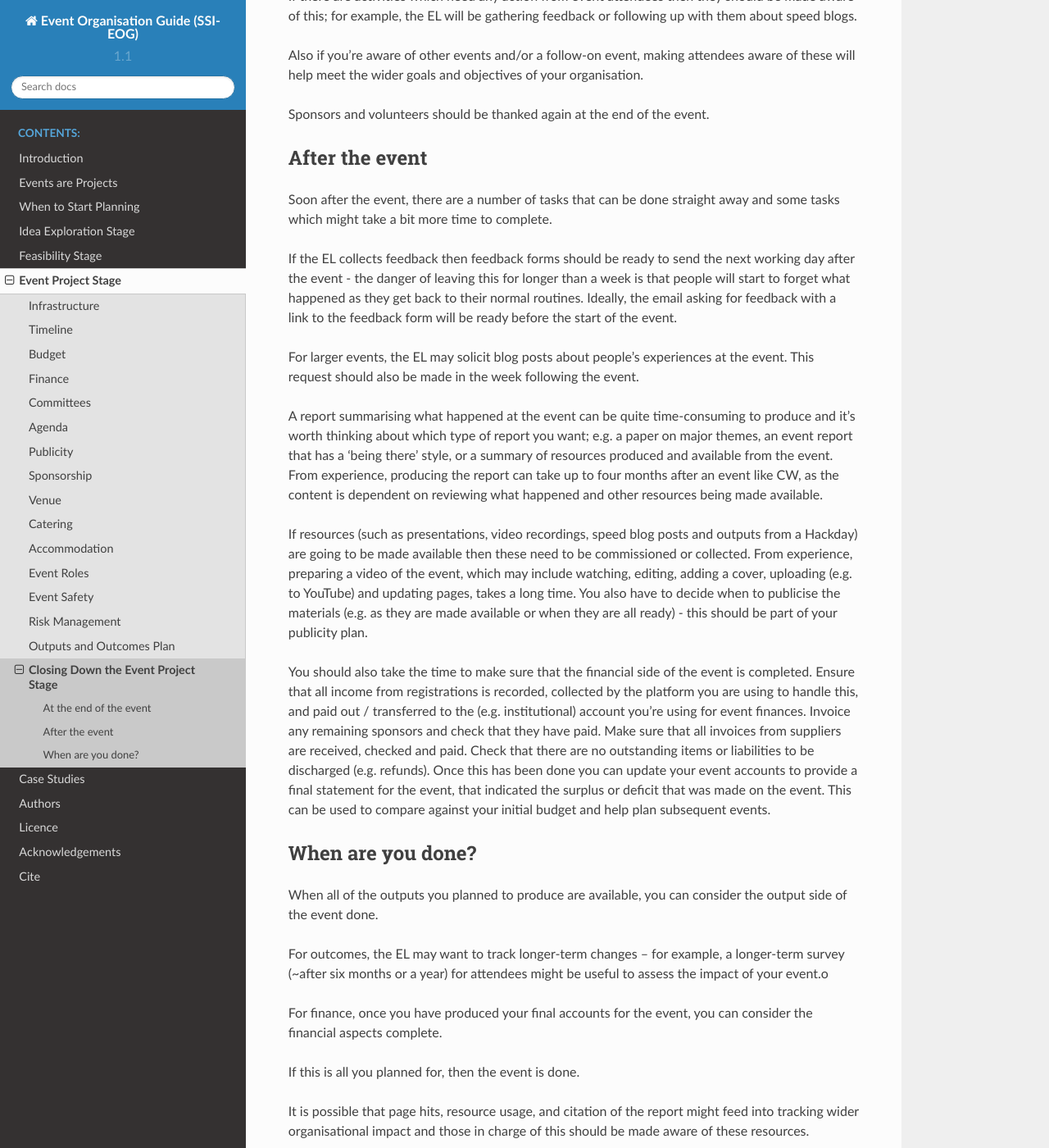
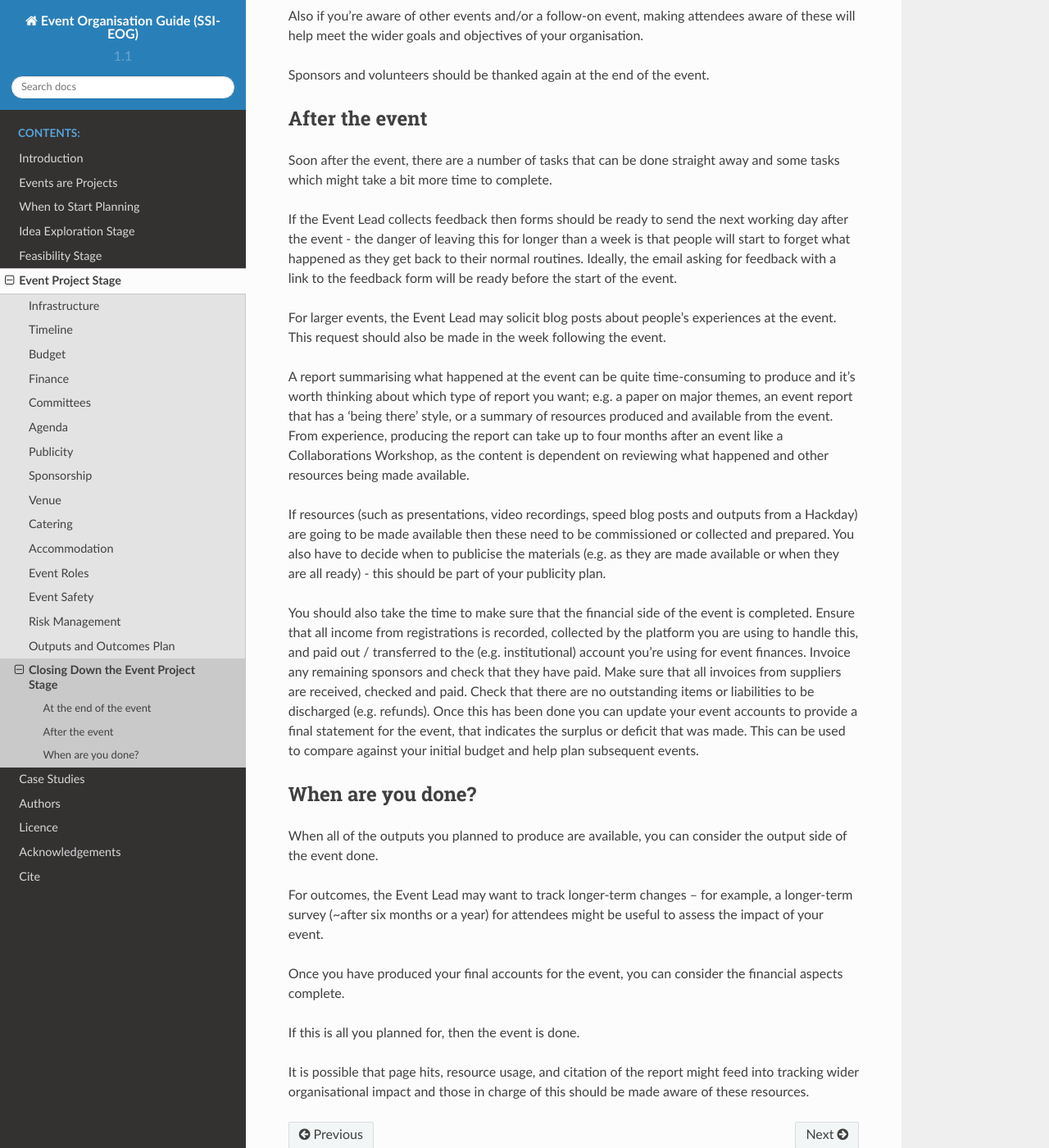
Before and after one commit to softwaresaved/event-organisation-guide, a Sphinx documentation site: the page built from docs/eog/eps-closing-down.rst, in a window 1280 px wide and 1400 px high, scrolled down 352 px. Shown: the whole window at 82% size. Built offline with Sphinx 7.4.7 and the Read the Docs theme 2.0.0, drawn with Linux system fonts in a browser that asks for light colours; some of the changed text lies outside the part shown.

Commit message:
Update eps-closing-down.rst

```diff
--- a/docs/eog/eps-closing-down.rst
+++ b/docs/eog/eps-closing-down.rst
@@ -3,12 +3,12 @@
 
 Closing Down the Event Project Stage
 ====================================
-Just because the event is over doesn't mean the event is done. Closing down the Event Project Stage is still part of the Event Project Stage and it requires effort and planning - it can sometimes not be seen as ‘glamorous’ but it’s certainly important for organisational reputation and following up on commitments, promises and making resources available.
+Closing down the Event Project Stage requires effort and planning - it’s important for organisational reputation and following up on commitments, promises and making resources available.
 
 At the end of the event
 ***********************
 
-If there are activities which need any action from event attendees then they should be made aware of this; for example, the EL will be gathering feedback or following up with them about speed blogs.
+Attendees should be made aware of any activities which need action from them; for example, the Event Lead will be gathering feedback or following up with them about speed blogs.
 
 Also if you're aware of other events and/or a follow-on event, making attendees aware of these will help meet the wider goals and objectives of your organisation.
 
@@ -18,23 +18,23 @@
 ***************
 Soon after the event, there are a number of tasks that can be done straight away and some tasks which might take a bit more time to complete.
 
-If the EL collects feedback then feedback forms should be ready to send the next working day after the event - the danger of leaving this for longer than a week is that people will start to forget what happened as they get back to their normal routines. Ideally, the email asking for feedback with a link to the feedback form will be ready before the start of the event.
+If the Event Lead collects feedback then forms should be ready to send the next working day after the event - the danger of leaving this for longer than a week is that people will start to forget what happened as they get back to their normal routines. Ideally, the email asking for feedback with a link to the feedback form will be ready before the start of the event.
 
-For larger events, the EL may solicit blog posts about people's experiences at the event. This request should also be made in the week following the event.
+For larger events, the Event Lead may solicit blog posts about people's experiences at the event. This request should also be made in the week following the event.
 
-A report summarising what happened at the event can be quite time-consuming to produce and it’s worth thinking about which type of report you want; e.g. a paper on major themes, an event report that has a ‘being there’ style, or a summary of resources produced and available from the event. From experience, producing the report can take up to four months after an event like CW, as the content is dependent on reviewing what happened and other resources being made available.
+A report summarising what happened at the event can be quite time-consuming to produce and it’s worth thinking about which type of report you want; e.g. a paper on major themes, an event report that has a ‘being there’ style, or a summary of resources produced and available from the event. From experience, producing the report can take up to four months after an event like a Collaborations Workshop, as the content is dependent on reviewing what happened and other resources being made available.
 
-If resources (such as presentations, video recordings, speed blog posts and outputs from a Hackday) are going to be made available then these need to be commissioned or collected. From experience, preparing a video of the event, which may include watching, editing, adding a cover, uploading (e.g. to YouTube) and updating pages, takes a long time. You also have to decide when to publicise the materials (e.g. as they are made available or when they are all ready) - this should be part of your publicity plan.
+If resources (such as presentations, video recordings, speed blog posts and outputs from a Hackday) are going to be made available then these need to be commissioned or collected and prepared. You also have to decide when to publicise the materials (e.g. as they are made available or when they are all ready) - this should be part of your publicity plan.
 
-You should also take the time to make sure that the financial side of the event is completed. Ensure that all income from registrations is recorded, collected by the platform you are using to handle this, and paid out / transferred to the (e.g. institutional) account you’re using for event finances. Invoice any remaining sponsors and check that they have paid. Make sure that all invoices from suppliers are received, checked and paid. Check that there are no outstanding items or liabilities to be discharged (e.g. refunds). Once this has been done you can update your event accounts to provide a final statement for the event, that indicated the surplus or deficit that was made on the event. This can be used to compare against your initial budget and help plan subsequent events.
+You should also take the time to make sure that the financial side of the event is completed. Ensure that all income from registrations is recorded, collected by the platform you are using to handle this, and paid out / transferred to the (e.g. institutional) account you’re using for event finances. Invoice any remaining sponsors and check that they have paid. Make sure that all invoices from suppliers are received, checked and paid. Check that there are no outstanding items or liabilities to be discharged (e.g. refunds). Once this has been done you can update your event accounts to provide a final statement for the event, that indicates the surplus or deficit that was made. This can be used to compare against your initial budget and help plan subsequent events.
 
 When are you done?
 ******************
 When all of the outputs you planned to produce are available, you can consider the output side of the event done.
 
-For outcomes, the EL may want to track longer-term changes – for example, a longer-term survey (~after six months or a year) for attendees might be useful to assess the impact of your event.o
+For outcomes, the Event Lead may want to track longer-term changes – for example, a longer-term survey (~after six months or a year) for attendees might be useful to assess the impact of your event.
 
-For finance, once you have produced your final accounts for the event, you can consider the financial aspects complete.
+Once you have produced your final accounts for the event, you can consider the financial aspects complete.
 
 If this is all you planned for, then the event is done.
 
```
